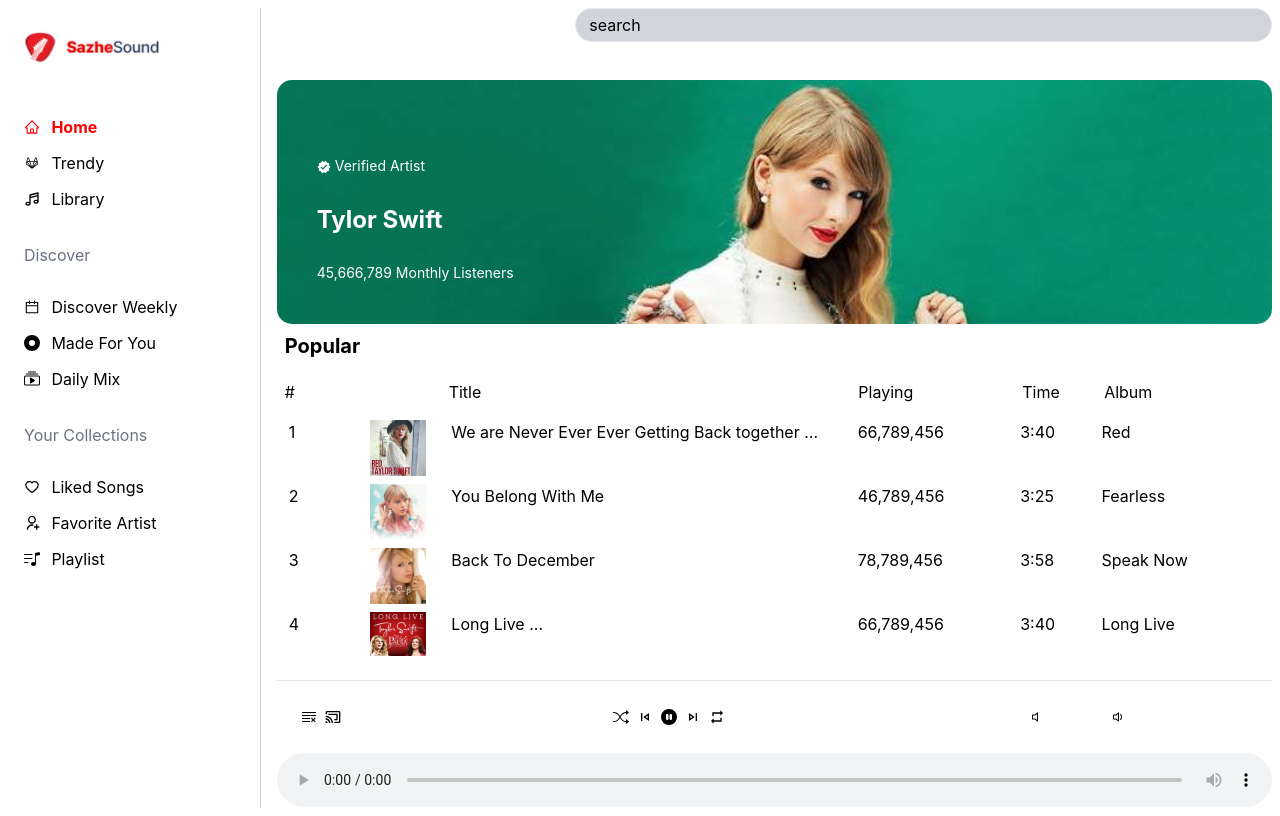
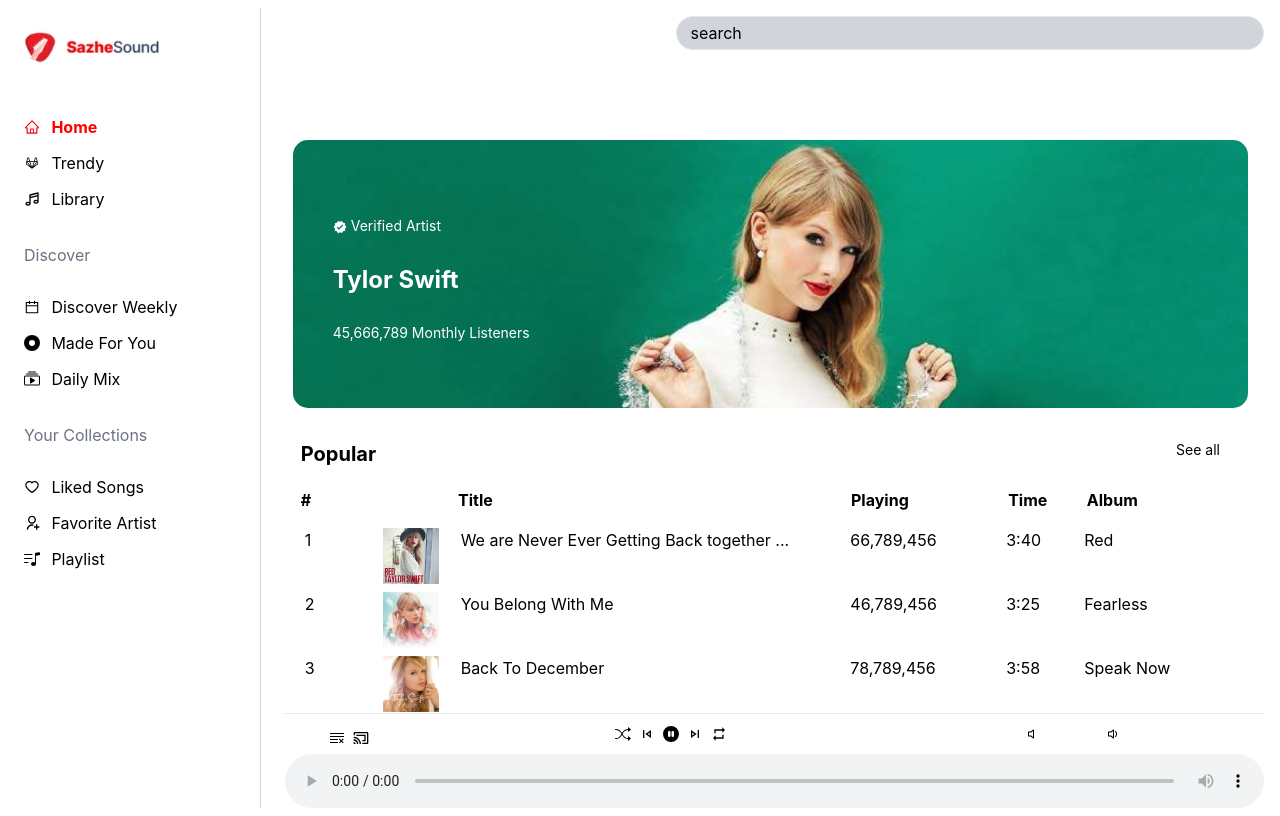
Before and after one commit to owalekarnikita/React-Music-Player, a React (Create React App) app: page / in a window 1280 px wide. Built offline with nearby package versions, Linux system fonts and the light colour scheme.

Commit message:
Routers Added

```diff
--- a/package.json
+++ b/package.json
@@ -14,6 +14,7 @@
     "react-audio-player": "^0.17.0",
     "react-dom": "^18.0.0",
     "react-icons": "^4.3.1",
+    "react-router-dom": "^6.3.0",
     "react-scripts": "5.0.0",
     "typescript": "^4.6.3",
     "web-vitals": "^2.1.4"
--- a/src/App.tsx
+++ b/src/App.tsx
@@ -1,11 +1,19 @@
 import React from 'react';
 import './App.css';
 import Main from './Components/Main';
+import Trends from './Components/Trends';
+import {Routes, Route} from 'react-router-dom';
+import Navbar from './Components/Navbar'
+import "./Components/scss/main.css";
 
 function App() {
   return (
-    <div className='w-full h-full'>
-      <Main />
+    <div className='main p-2'>
+      <Navbar />
+      <Routes>
+        <Route path="/" element={<Main />} />
+        <Route path="Trends" element={<Trends />} />
+      </Routes>
     </div>
   );
 }
--- a/src/Components/Aside.tsx
+++ b/src/Components/Aside.tsx
@@ -6,17 +6,20 @@
 import ReactAudioPlayer from 'react-audio-player';
 import List from './List';
 
+// interface AList {
+//    lists : MyList[];
+// }
 
 const Aside = ()=> {
 
   return (
-    <div className=''>
-      <section className=''>
+    <div className='pl-2 pt-2 pr-2 grid grid-rows-6 h-screen'>
+      <section className='row-span-1'>
         <span className='float-left p-5'></span>
         <input type="search" name='search' placeholder='  search' className='border rounded-full bg-gray-300 p-1 text-black mg-right placeholder-black float-right'/>
         {/* <BsSearch className='right'/> */}
       </section>
-      <br/><br/><br/>
+      <div className='row-span-5 overflow-auto p-2 pr-4'>
           <section className='bgimg p-10 text-white'>
             <span className='tg pt-10 text-sm'><MdVerified /> &nbsp;
                 <span className='mar'>Verified Artist </span>
@@ -24,21 +27,20 @@
             <br />
             <h1 className='text-2xl capitalize font-bold'>tylor Swift</h1>
             <br />
-        <span className='pb-10 text-sm'>45,666,789 Monthly Listeners</span>
+            <span className='pb-10 text-sm'>45,666,789 Monthly Listeners</span><br /><br />
           </section>
+          <br />
           <section>
-          <h3 className='text-xl font-bold p-2'>Popular</h3>
+              <h3 className='text-xl font-bold p-2'>Popular <span className='text-sm float-right pr-5 font-normal'>See all</span></h3>
               <div>
               <List />
               </div>
-
           </section>
-      <br />
-      <hr />
-      <br />
-      <section className=''>
+      </div>
+      <hr className='p-1'/>
+      <section className='row-span-1'>
         <span className='grid grid-cols-12 gap-x-0'>
-          <span className='col-span-4 flex pl-5'>
+          <span className='col-span-4 flex p-1 pl-10'>
             <VscClearAll className='p-1 text-2xl'/>
             <MdOutlineCastConnected className='p-1 text-2xl'/>
           </span>
@@ -52,7 +54,6 @@
           <BsVolumeOff className='p-1 text-2xl'/>
           <BsVolumeDown className='p-1 text-2xl'/>
         </span>
-        <br />
       <ReactAudioPlayer
           src={require('./songs/1.mp3')}
           autoPlay
--- a/src/Components/List.tsx
+++ b/src/Components/List.tsx
@@ -3,7 +3,7 @@
 import ListArray from './ListArray';
 
 
-interface MyList {
+ export interface MyList {
     list : {
         id : number,
         img : string,
@@ -21,7 +21,7 @@
         {
             id : 1,
             img : require('./images/2.png'),
-            title : "We are Never Ever Ever Getting Back together ...",
+            title : "We are Never Ever Getting Back together ...",
             listeners : "66,789,456",
             time : "3:40",
             album : "Red",
@@ -71,6 +71,33 @@
             time : "3:58",
             album : "1998",
             url : require('./songs/3.mp3')
+        },
+        {
+            id : 7,
+            img : require('./images/4.jpg'),
+            title : " Long Live ...",
+            listeners : "66,789,456",
+            time : "3:40",
+            album : "Long Live",
+            url : require('./songs/4.mp3')
+        },
+        {
+            id : 8,
+            img : require('./images/1.jpg'),
+            title : "I Knew You Were Trouble. (Remix) [feat. Sammy Adams]",
+            listeners : "46,789,456",
+            time : "3:25",
+            album : "Red",
+            url : require('./songs/5.mp3')
+        },
+        {
+            id : 9,
+            img : require('./images/2.jpg'),
+            title : "Back To December",
+            listeners : "78,789,456",
+            time : "3:58",
+            album : "1998",
+            url : require('./songs/3.mp3')
         }
 
     ]);
--- a/src/Components/ListArray.tsx
+++ b/src/Components/ListArray.tsx
@@ -16,8 +16,9 @@
 const ListArray:React.FC<Artist> = ({list}) => {
 
   return (
-    <ol className='h-72 overflow-y-scroll'>
-        <li className='grid grid-cols-12 gap-1 pl-2 pr-2 pt-3 pb-3'>
+      <div>
+    <ol className=''>
+        <li className='grid grid-cols-12 gap-1 pl-2 pr-2 pt-3 pb-3 font-bold'>
                     <span className='col-span-1 '>#</span>
                     <span className='col-span-1 '></span>
                     <span className='col-span-5 '>Title</span>
@@ -31,13 +32,13 @@
                 const Active =( ) => {
                         let a = new Audio(song.url);
                         a.play();
-                        a.onloadedmetadata = function() {
-                            alert(a.duration);
-                          };
+                        // a.onloadedmetadata = function() {
+                        //     alert(a.duration);
+                        // };
                }
 
             return (
-                <li className='grid grid-cols-12 gap-1 p-1 pl-3 pr-3 active:bg-violet-500 active' key={index} onClick={Active} >
+                <li className='grid grid-cols-12 gap-1 p-1 pl-3 pr-3' key={index} onClick={Active} >
                     <span className='col-span-1'>{song.id}</span>
                     <span className='col-span-1'><img src={song.img} alt="img" className='w-14 h-14'/></span>
                     <span className='col-span-5'>{song.title}</span>
@@ -48,6 +49,7 @@
             );
         })}
     </ol>
+    </div>
   )
 }
 
--- a/src/Components/Main.tsx
+++ b/src/Components/Main.tsx
@@ -1,12 +1,11 @@
 import React from 'react';
 import Aside from './Aside';
-import Navbar from './Navbar';
-import "./scss/main.css";
+
+
 
 const Main = () => {
   return (
-    <div className='main p-2'>
-        <Navbar />
+    <div className='h-screen'>
         <Aside />
     </div>
   )
--- a/src/Components/Navbar.tsx
+++ b/src/Components/Navbar.tsx
@@ -5,6 +5,7 @@
 import { RiUserAddLine } from "react-icons/ri";
 import "./scss/main.css";
 import "./scss/navbar.css";
+import { Link } from 'react-router-dom';
 
 
 const Navbar = () => {
@@ -14,25 +15,25 @@
         <br/>
         <section className='pl-2'>
             <ul>
-                <li className='li p-2 act'> <AiOutlineHome /> <a href='./' className='a'> Home</a> </li>
-                <li className='li p-2'> <AiOutlineGitlab /> <a href='./' className='a'> Trendy</a> </li>
-                <li className='li p-2'> <HiOutlineMusicNote /> <a href='./' className='a'> Library</a> </li>
+                <li className='li p-2 act'> <AiOutlineHome /> <Link to="/" className='a'>Home</Link> </li>
+                <li className='li p-2'> <AiOutlineGitlab /> <Link to="/Trends" className='a'> Trendy</Link> </li>
+                <li className='li p-2'> <HiOutlineMusicNote /> <Link to="/" className='a'> Library</Link> </li>
             </ul>
             <br/>
             <span className='p-2 text-gray-500'> Discover</span>
             <br /><br />
             <ul>
-                <li className='li p-2'> <AiOutlineCalendar /> <a href='./' className='a'> Discover Weekly</a> </li>
-                <li className='li p-2'> <BsRecordCircleFill /> <a href='./' className='a'> Made For You</a> </li>
-                <li className='li p-2'> <BsCollectionPlay /> <a href='./' className='a'> Daily Mix</a> </li>
+                <li className='li p-2'> <AiOutlineCalendar /> <Link to="/" className='a'>Discover Weekly</Link> </li>
+                <li className='li p-2'> <BsRecordCircleFill /> <Link to="/" className='a'> Made For You</Link></li>
+                <li className='li p-2'> <BsCollectionPlay /> <Link to="/" className='a'> Daily Mix</Link> </li>
             </ul>
             <br/>
             <span className='p-2 text-gray-500'> Your Collections</span>
             <br /><br />
             <ul>
-                <li className='li p-2'> <AiOutlineHeart /> <a href='./' className='a'> Liked Songs</a> </li>
-                <li className='li p-2'> <RiUserAddLine /> <a href='./' className='a'> Favorite Artist</a> </li>
-                <li className='li p-2'> <BsMusicNoteList /> <a href='./' className='a'> Playlist</a> </li>
+                <li className='li p-2'> <AiOutlineHeart /> <Link to="/" className='a'>Liked Songs</Link> </li>
+                <li className='li p-2'> <RiUserAddLine /> <Link to="/" className='a'> Favorite Artist</Link> </li>
+                <li className='li p-2'> <BsMusicNoteList /> <Link to="/" className='a'> Playlist</Link> </li>
             </ul>
         </section>
     </div>
--- /dev/null
+++ b/src/Components/Trendbody.tsx
@@ -0,0 +1,11 @@
+import React from 'react';
+
+const Trendbody = () => {
+  return (
+    <div className='bg-blue-300 p-5'>
+      <h1 className='text-2xl'>This is Trendy Component </h1>
+    </div>
+  )
+}
+
+export default Trendbody;
--- /dev/null
+++ b/src/Components/Trends.jsx
@@ -0,0 +1,13 @@
+import React from 'react';
+import Trendbody from './Trendbody';
+import "./scss/main.css";
+
+const Trends = () => {
+  return (
+    <div>
+        <Trendbody />
+    </div>
+  )
+}
+
+export default Trends;
--- a/src/Components/scss/aside.css
+++ b/src/Components/scss/aside.css
@@ -1,6 +1,6 @@
 .mg-right {
   margin-right: 0px;
-  width: 70%;
+  width: 60%;
 }
 
 .right {
--- a/src/Components/scss/aside.scss
+++ b/src/Components/scss/aside.scss
@@ -1,7 +1,7 @@
 
  .mg-right {
      margin-right: 0px;
-     width: 70%;
+     width: 60%;
  }
  .right {
     float:right;
--- a/src/index.tsx
+++ b/src/index.tsx
@@ -1,12 +1,15 @@
 import React from 'react';
 import ReactDOM from 'react-dom';
+import {BrowserRouter} from 'react-router-dom';
 import './index.css';
 import App from './App';
 
 
 ReactDOM.render(
   <React.StrictMode>
-    <App />
+    <BrowserRouter>
+      <App />
+    </BrowserRouter>
   </React.StrictMode>,
   document.getElementById('root')
 );
```
Also changed, not shown: 1 other file (tests, documents, lock files or other folders). Lines whose indentation alone changed are shown as unchanged.
